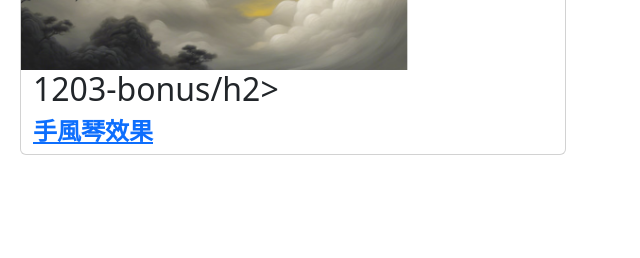
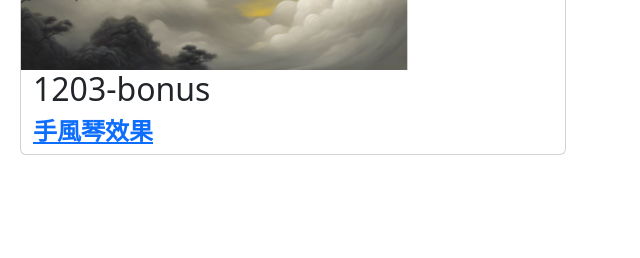
Before and after one commit to zoe1717/zoe1717.github.io, a plain HTML site: page index.html in a window 1280 px wide. Shown: the part 3443-3701 px from the top of the page, 632-1272 px from the left. Drawn offline with nearby package versions, Linux system fonts and the light colour scheme.

Commit message:
Update index.html

```diff
--- a/index.html
+++ b/index.html
@@ -160,7 +160,7 @@
 				<div class='card'>
 					<img src='1105/bird.png' style='width: 100%'>
 					<div class='container noto-serif-tc-123'>
-						<h2>1203-bonus/h2>
+						<h2>1203-bonus</h2>
 						<h4><b><a href=".\1203_bonus\index.html">手風琴效果</a></b></h4>
 					</div>
 				</div>
```
